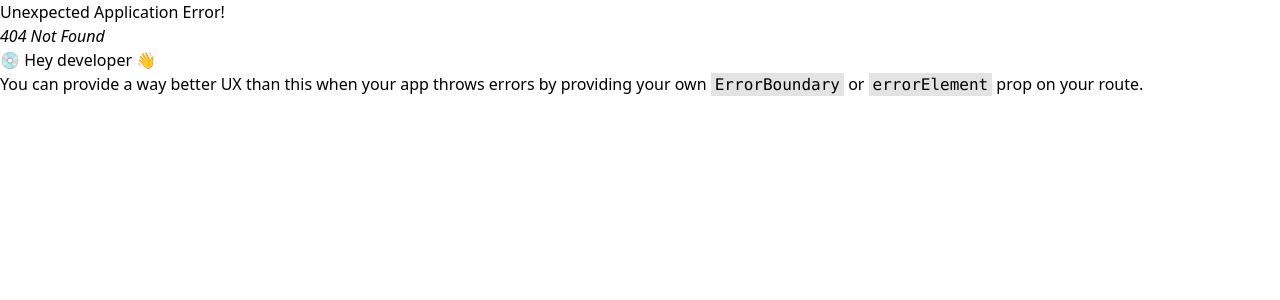
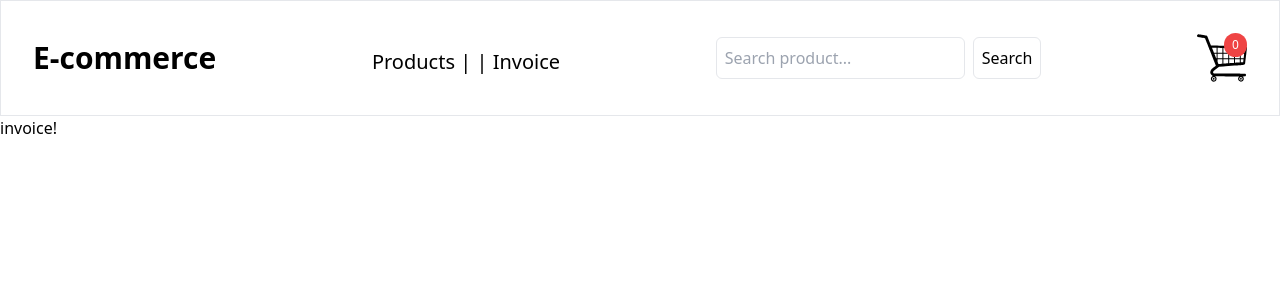
Before and after one commit to tajikwizard/e-commerce, a React (Vite) app: page /invoice in a window 1280 px wide. Before the commit this address had no page. Shown: the top 300 px of the page. Built offline with nearby package versions, Linux system fonts and the light colour scheme.

Commit message:
invoice page

```diff
--- /dev/null
+++ b/src/components/Cart/Invoice.jsx
@@ -0,0 +1,11 @@
+import React from "react";
+
+const Invoice = () => {
+  return (
+    <div>
+      <h2>invoice!</h2>
+    </div>
+  );
+};
+
+export default Invoice;
--- a/src/components/Header/Header.jsx
+++ b/src/components/Header/Header.jsx
@@ -30,6 +30,13 @@ const Header = ({ onSearch }) => {
             className="list-none hover:text-red-500 hover:cursor-pointer"
           >
             Products
+          </Link>{" "}
+          | |{" "}
+          <Link
+            to="/invoice"
+            className="list-none hover:text-red-500 hover:cursor-pointer"
+          >
+            Invoice
           </Link>
         </div>
         <div className="formContainer flex flex-col md:flex-row items-center mt-4 md:mt-0 ">
--- a/src/main.jsx
+++ b/src/main.jsx
@@ -9,6 +9,7 @@ import ProductDetails from "./components/Products/ProductDetails.jsx";
 import { CartProvider } from "./cartContext.jsx";
 import Home from "./components/Home/Home.jsx";
 import Checkout from "./components/Cart/Checkout.jsx";
+import Invoice from "./components/Cart/Invoice.jsx";
 
 const router = createBrowserRouter([
   {
@@ -35,6 +36,10 @@ const router = createBrowserRouter([
         path: "/checkout",
         element: <Checkout />,
       },
+      {
+        path: "/invoice",
+        element: <Invoice />,
+      },
     ],
   },
 ]);
```
